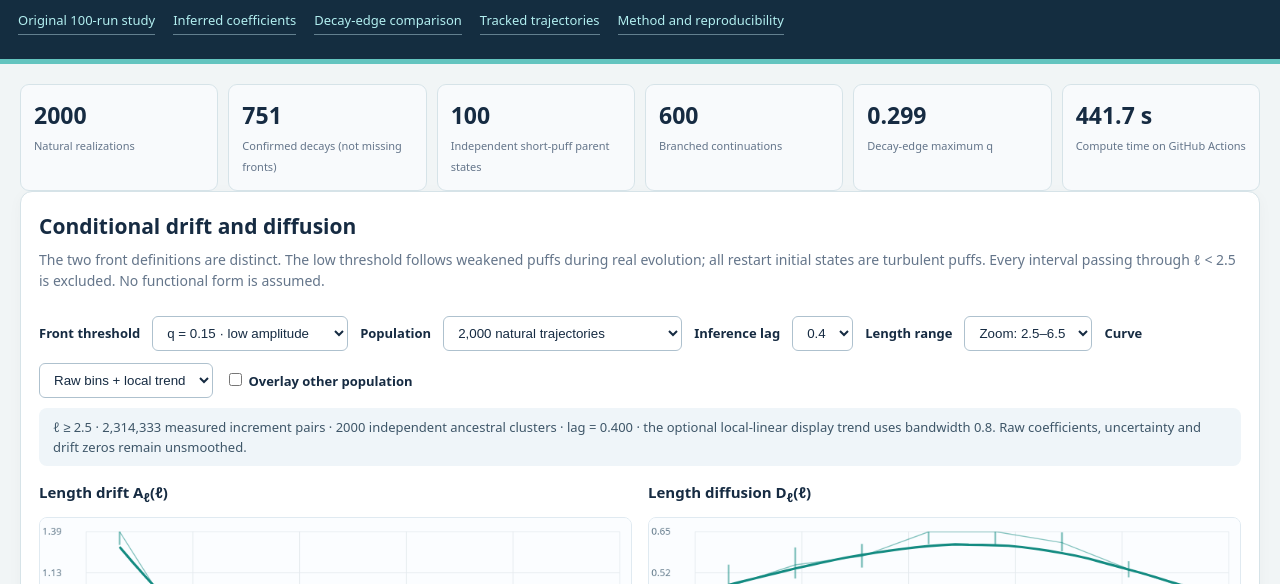
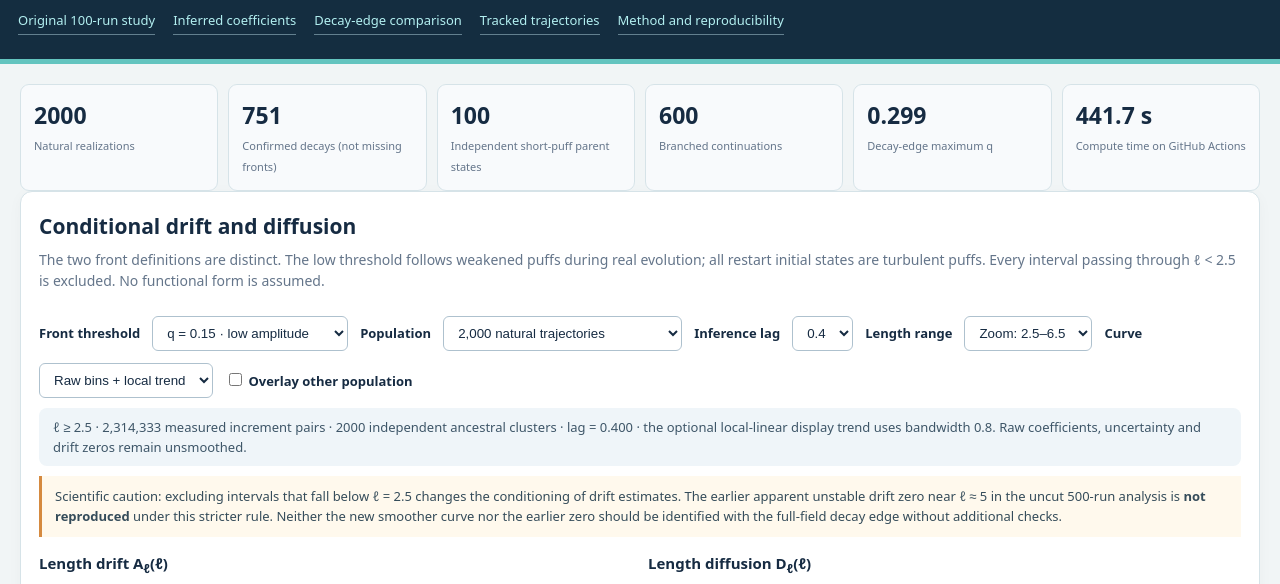
Before and after one commit to tsufli/pipe-flow-lab, a plain HTML site: page web/barkley/front-tracking/short-length/index.html in a window 1280 px wide. Shown: the part 154-738 px from the top of the page. Drawn offline with Linux system fonts and the light colour scheme.

Commit message:
publish 2000 genuine-puff ensemble and document trusted-cutoff drift sensitivity

```diff
--- a/web/barkley/front-tracking/short-length/index.html
+++ b/web/barkley/front-tracking/short-length/index.html
@@ -69,6 +69,7 @@ footer{max-width:1310px;margin:8px auto 35px;padding:0 18px;color:#6d7e8c;font-s
 <label for="compare"><input type="checkbox" id="compare"> Overlay other population</label>
 </div>
 <div id="pairinfo" class="inset"></div>
+<div class="note warn" style="margin-top:10px">Scientific caution: excluding intervals that fall below ℓ = 2.5 changes the conditioning of drift estimates. The earlier apparent unstable drift zero near ℓ ≈ 5 in the uncut 500-run analysis is <strong>not reproduced</strong> under this stricter rule. Neither the new smoother curve nor the earlier zero should be identified with the full-field decay edge without additional checks.</div>
 <div class="split" style="margin-top:15px">
 <div class="figure"><h3>Length drift A<sub>ℓ</sub>(ℓ)</h3><canvas id="driftlength" width="780" height="335"></canvas>
 <div class="legend"><span><i class="line" style="border-color:var(--teal)"></i>Optional local linear display trend</span><span><i class="line" style="border-color:#aaa"></i>Raw coefficients and 95% run/ancestor bootstrap intervals</span></div></div>
@@ -221,7 +222,10 @@ function selectRestart(){
  if(!d.restart_examples.length){$('restartinfo').textContent='No restarting trajectories are available.';return}
  const z=d.restart_examples[Number($('restart').value)],p=z[$('restartchannel').value],dt=d.params.save_dt*2;
  plotting($('restarttrace'),[{points:trace(p.ell,dt),color:C.teal}],{xmin:0,xmax:d.T_restart,ymin:0,xlabel:'time after restart'});
- $('restartinfo').textContent='Parent natural run #'+z.parent+', independent noise branch #'+z.branch+'. Confidence intervals group branches by the same parent.';
+ const parent=d.restart_parents.find(r=>r.parent_run===z.parent);
+ $('restartinfo').textContent='Genuine puff from natural run #'+z.parent+', branch #'+z.branch+
+ '. Observed parent qmax='+fmt(parent?.qmax)+', q=0.5 length='+fmt(parent?.length_05)+
+ ', time='+fmt(parent?.t)+'. Full q(x) and u(x) were reused unchanged; branches share the same parent for uncertainty estimation.';
 }
 function showEdge(){
  const e=d.edge,peak=e.profile_q.indexOf(Math.max(...e.profile_q)),x0=e.profile_L/e.profile_q.length;
```
Also changed, not shown: 2 other files.
